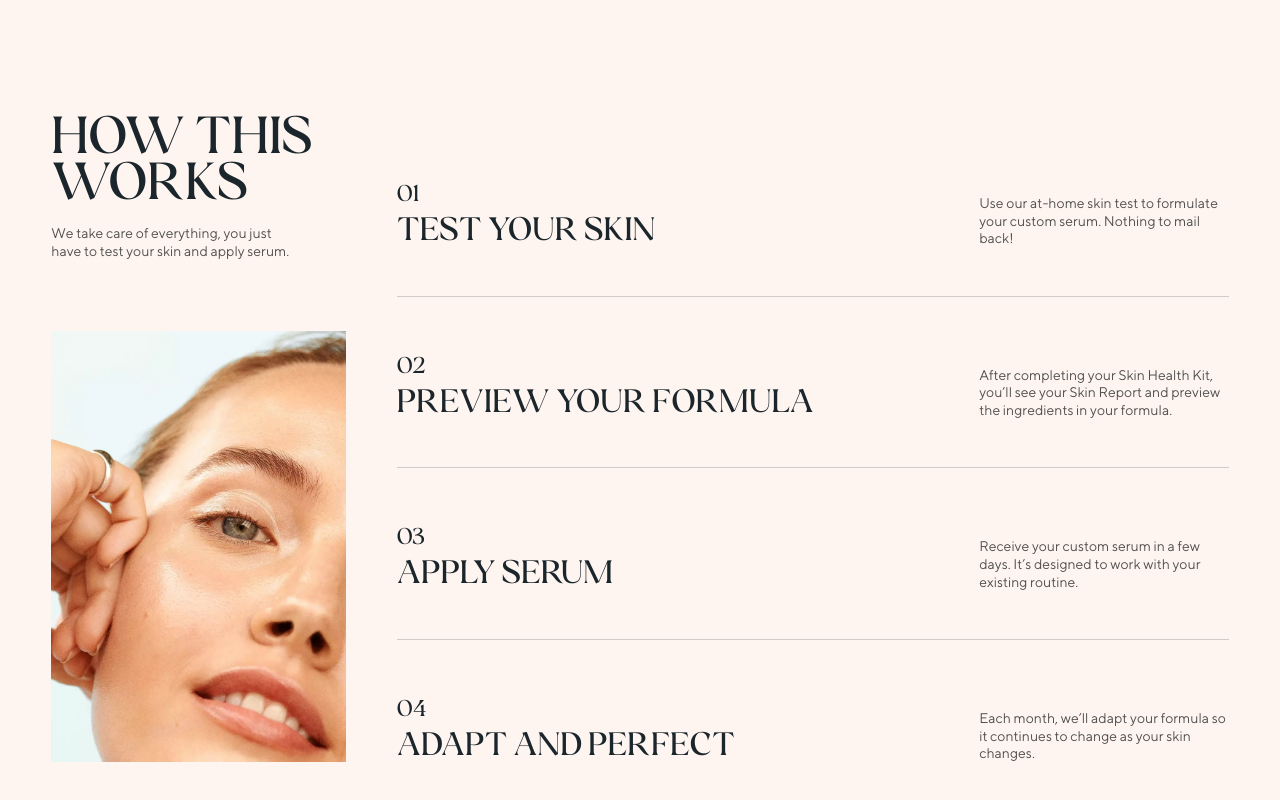
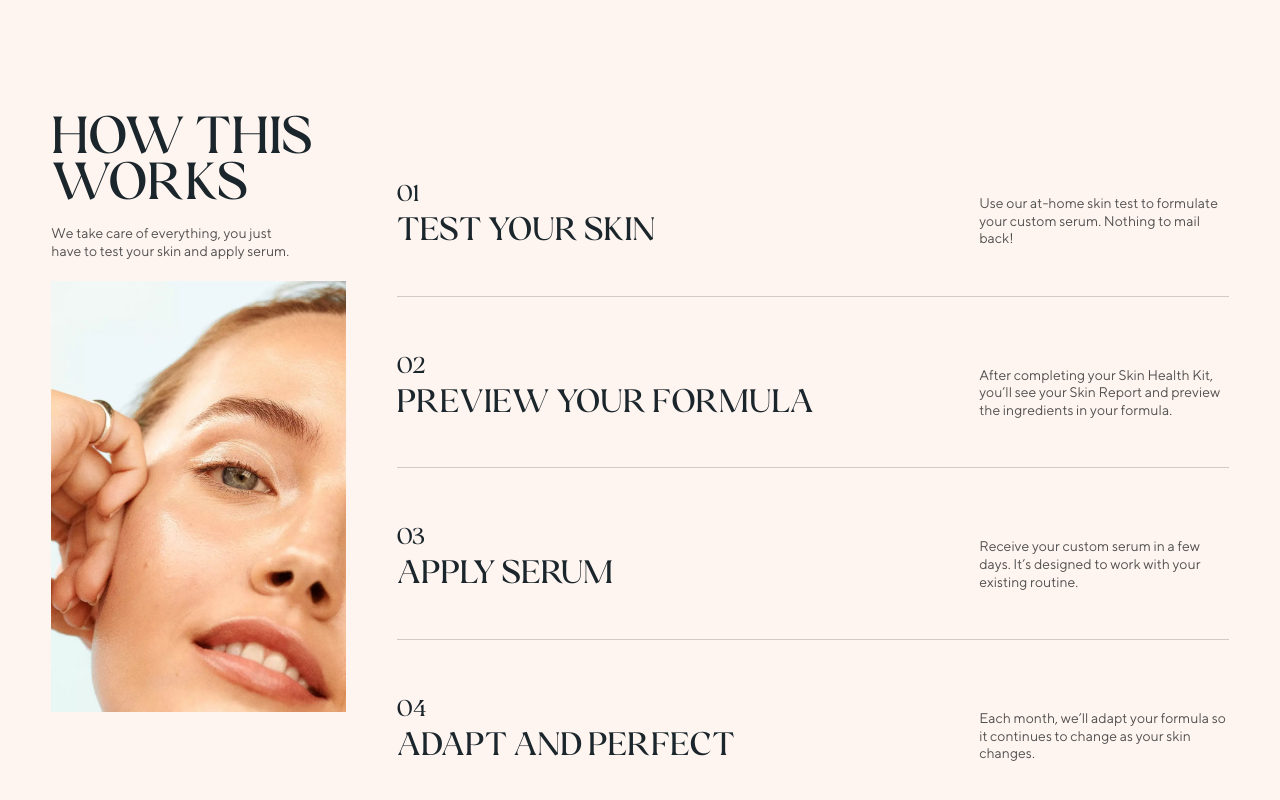
Before and after one commit to vittoriobusatta/Muteza, a React (Create React App) app: page / in a window 1280 px wide. Shown: the part 1925-2725 px from the top of the page. Built offline with nearby package versions, Linux system fonts and the light colour scheme.

Commit message:
somes changes

```diff
--- a/src/scss/04-components/_about.scss
+++ b/src/scss/04-components/_about.scss
@@ -9,7 +9,7 @@
     grid-template-columns: 1fr 0.8fr;
     grid-template-rows: 1fr 0.8fr;
     grid-row-gap: 40px;
-    margin-bottom: 60px;
+    margin-bottom: 130px;
   }
 }
 
--- a/src/scss/04-components/_how.scss
+++ b/src/scss/04-components/_how.scss
@@ -43,7 +43,6 @@
 }
 
 .how_title img {
-  margin-top: 50px;
   width: 100%;
 }
 
```
